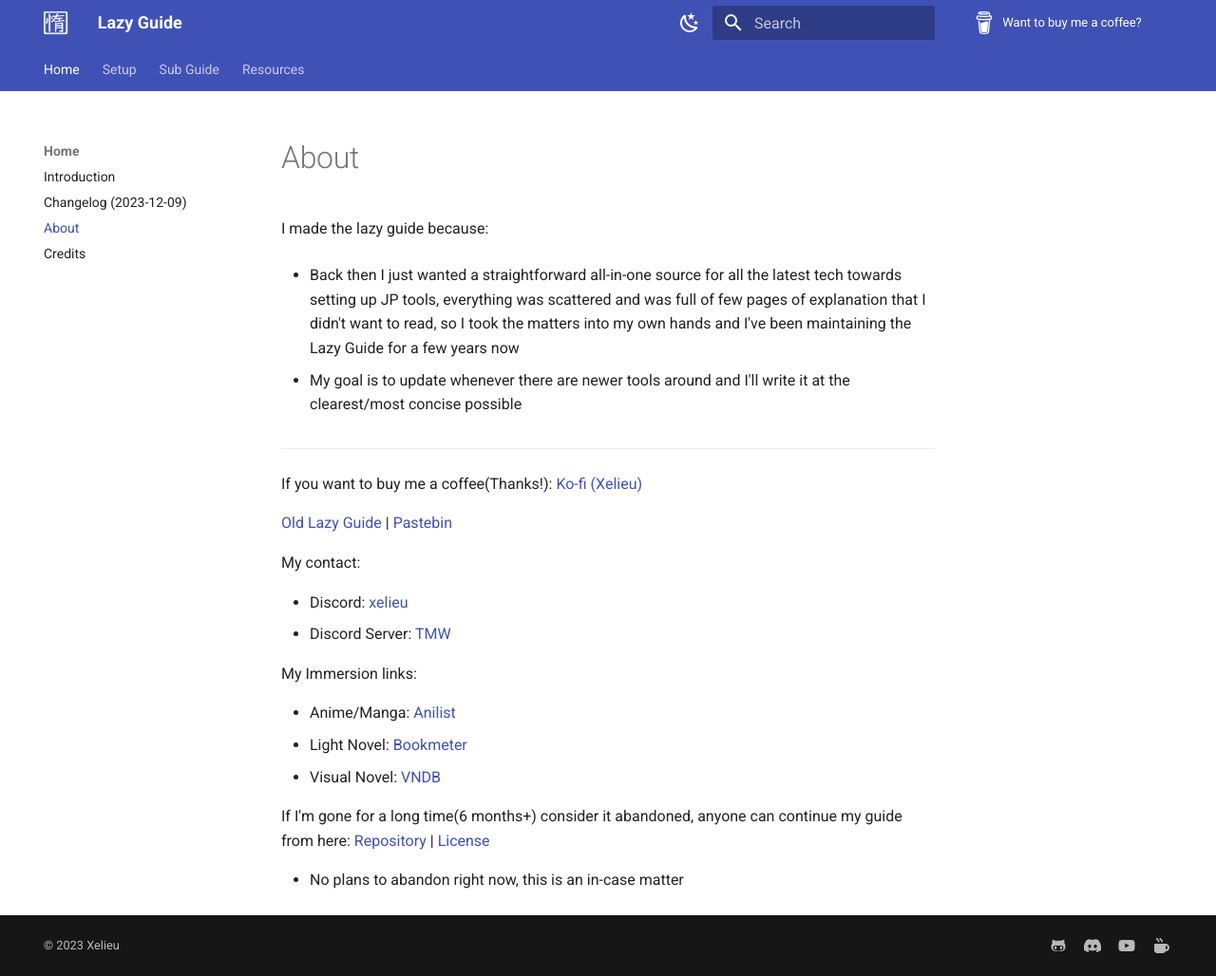
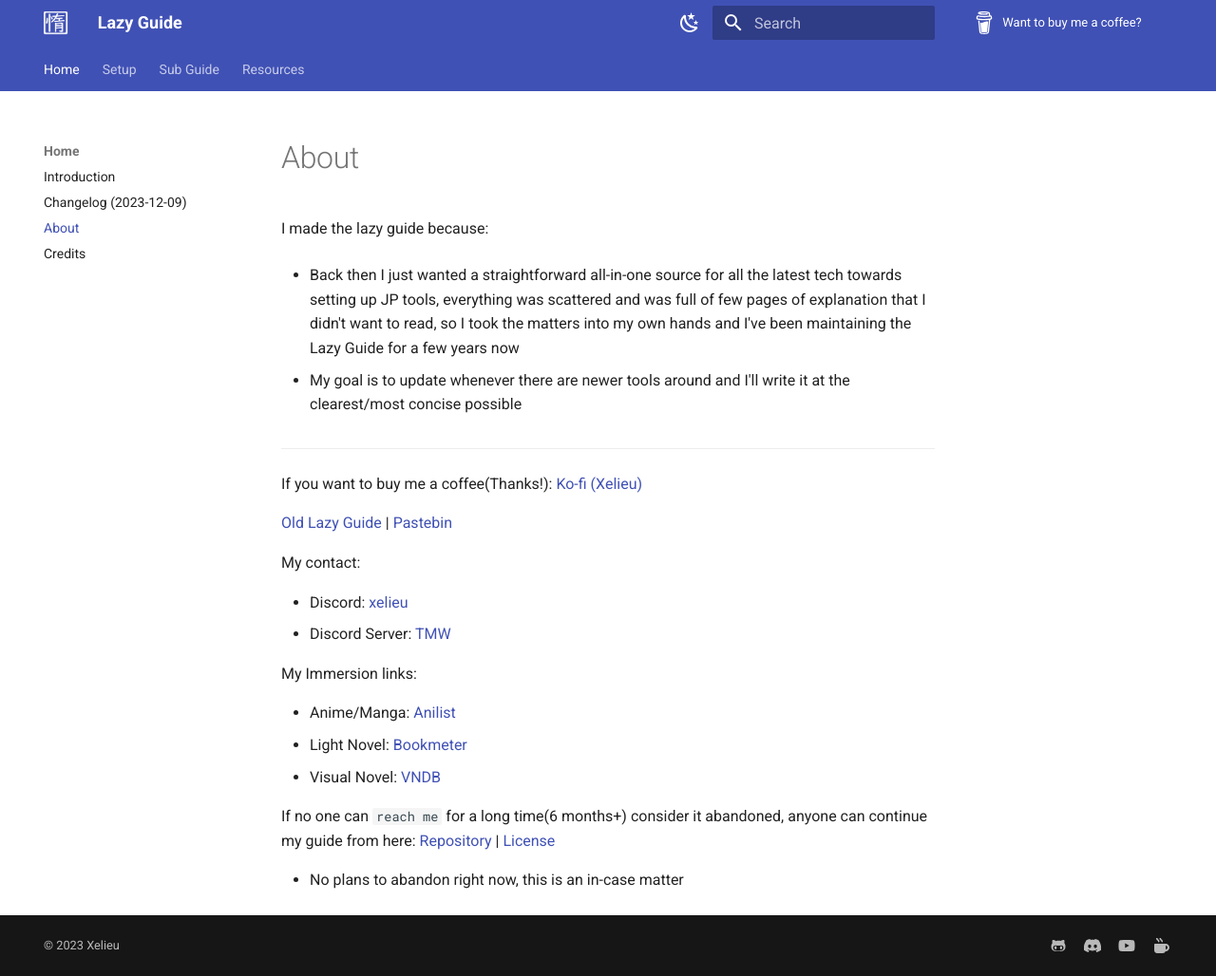
Before and after one commit to Xelieu/xelieu.github.io, an MkDocs documentation site: the page built from docs/jp-lazy-guide/about.md, in a window 1280 px wide and 1028 px high. Shown: the whole window at 95% size. Built offline with MkDocs 1.6.1 and Material for MkDocs 9.7.7, drawn with Linux system fonts in a browser that asks for light colours.

Commit message:
$updated info

```diff
--- a/docs/jp-lazy-guide/about.md
+++ b/docs/jp-lazy-guide/about.md
@@ -27,6 +27,6 @@ My Immersion links:
 - Light Novel: [Bookmeter](https://bookmeter.com/users/1277906)
 - Visual Novel: [VNDB](https://vndb.org/u192242)
 
-If I'm gone for a long time(6 months+) consider it abandoned, anyone can continue my guide from here: [Repository](https://github.com/Xelieu/xelieu.github.io) | [License](https://github.com/Xelieu/xelieu.github.io/blob/main/LICENSE)
+If no one can `reach me` for a long time(6 months+) consider it abandoned, anyone can continue my guide from here: [Repository](https://github.com/Xelieu/xelieu.github.io) | [License](https://github.com/Xelieu/xelieu.github.io/blob/main/LICENSE)
 
 - No plans to abandon right now, this is an in-case matter
```
